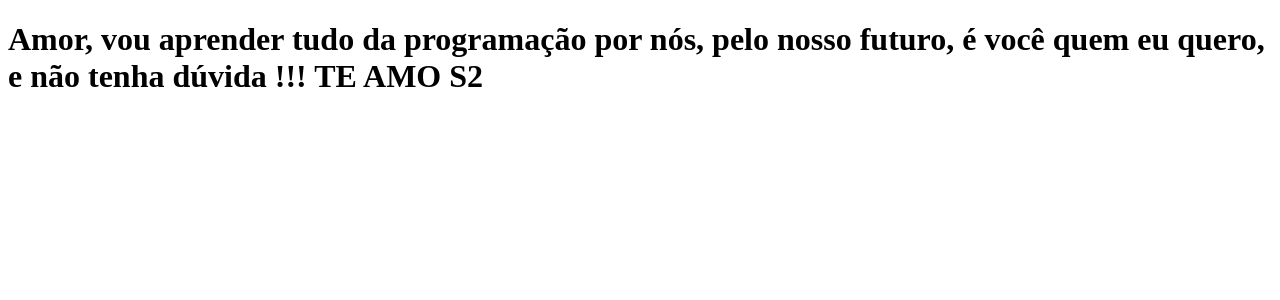
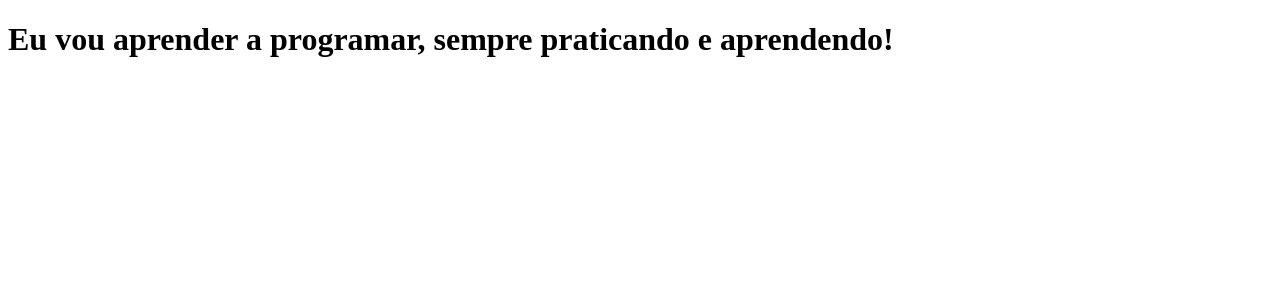
Before and after one commit to SartorioNeto/clone-tabnews, a Next.js app: page / in a window 1280 px wide. Shown: the top 300 px of the page. Built offline with nearby package versions, Linux system fonts and the light colour scheme.

Commit message:
modificando e treinando

```diff
--- a/pages/index.js
+++ b/pages/index.js
@@ -1,5 +1,5 @@
 function Home() {
-    return <h1>Amor, vou aprender tudo da programação por nós, pelo nosso futuro, é você quem eu quero, e não tenha dúvida !!! TE AMO S2 </h1>
+    return <h1>Eu vou aprender a programar, sempre praticando e aprendendo! </h1>
 }
 
 export default Home;
```
